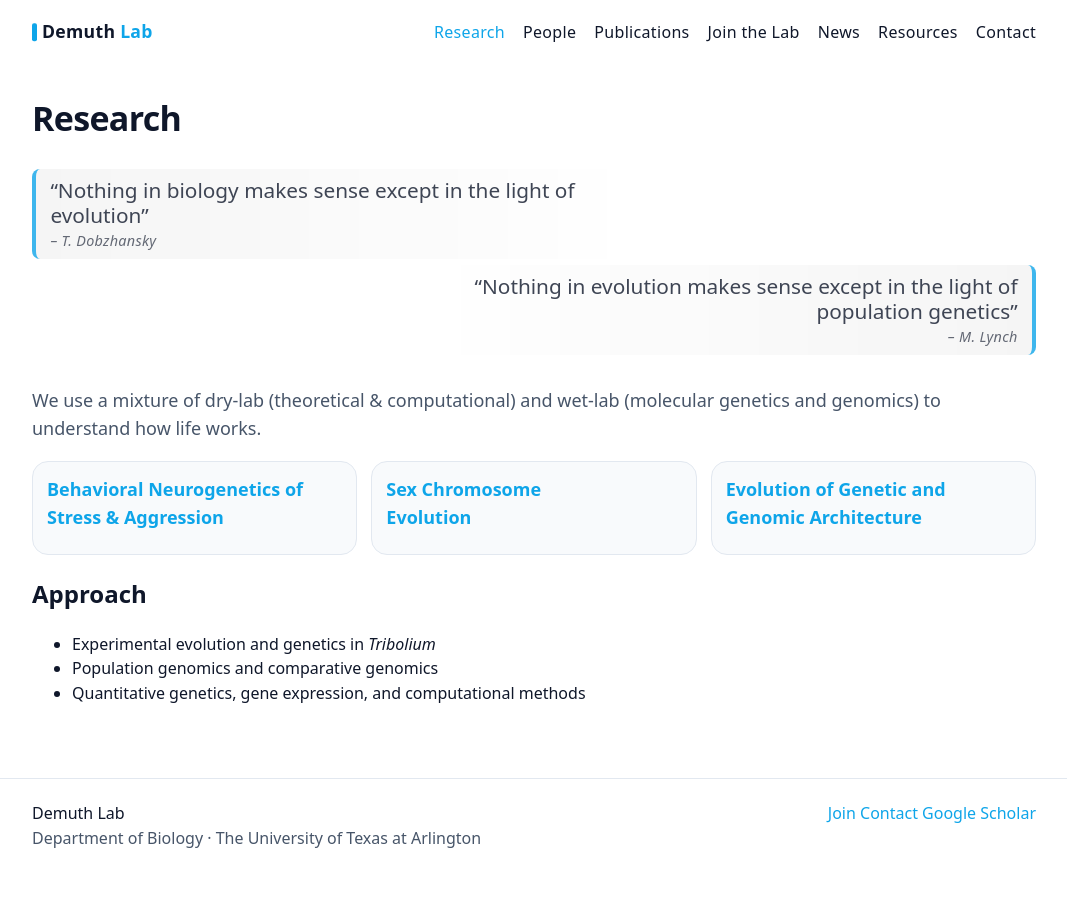
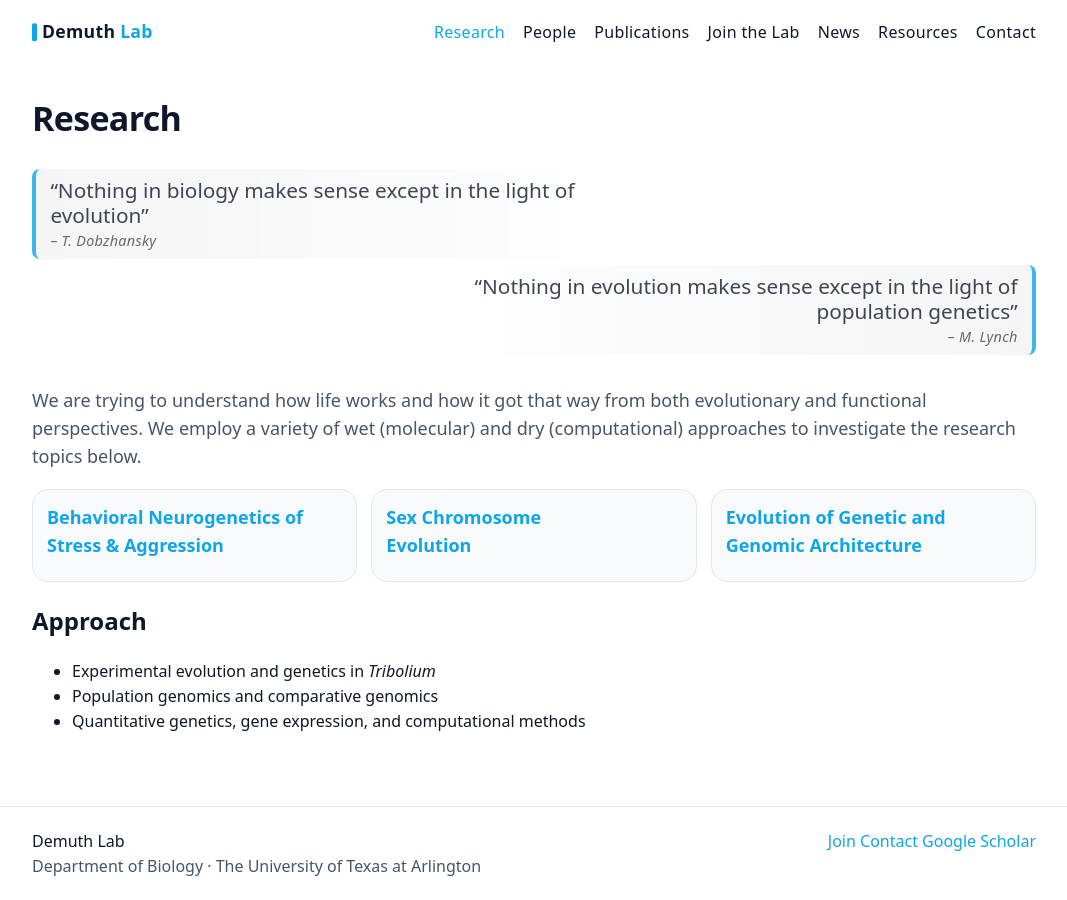
Before and after one commit to demuth-lab/demuth-lab.github.io, a Jekyll site: the page built from research/index.md, in a window 1280 px wide. Shown: the whole page, without its empty margins (106-1173 px from the left). Built offline with Jekyll 4.4.1, drawn with Linux system fonts in a browser that asks for light colours.

Commit message:
Update index.md

```diff
--- a/research/index.md
+++ b/research/index.md
@@ -15,7 +15,7 @@
 
 </div>
 
-<p class="lede">We use a mixture of dry-lab (theoretical & computational) and wet-lab (molecular genetics and genomics) to understand how life works.</p>
+<p class="lede">We are trying to understand how life works and how it got that way from both evolutionary and functional perspectives.  We employ a variety of wet (molecular) and dry (computational) approaches to investigate the research topics below.</p>
 
 <div class="cards">
   {% for c in site.data.research_cards %}
```
